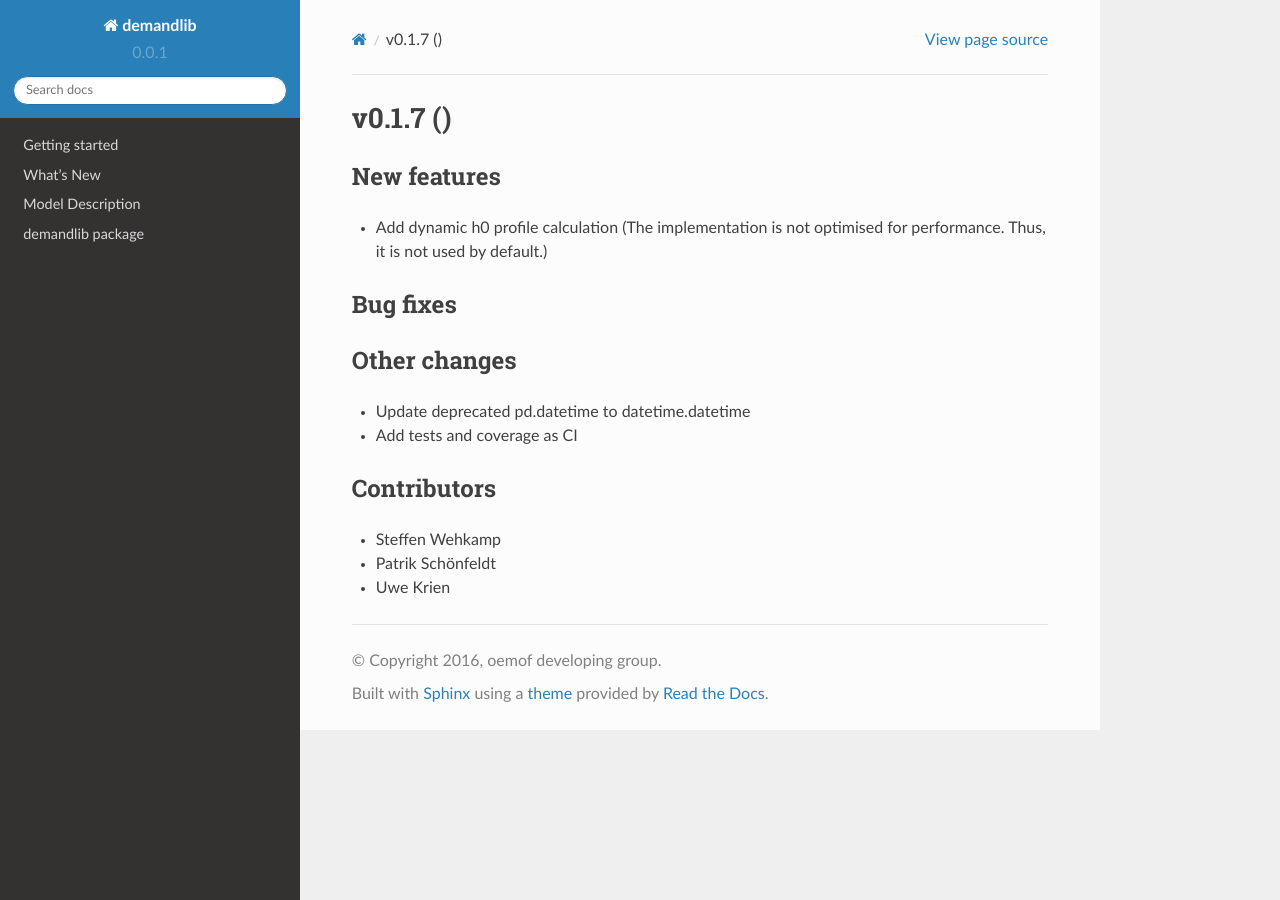
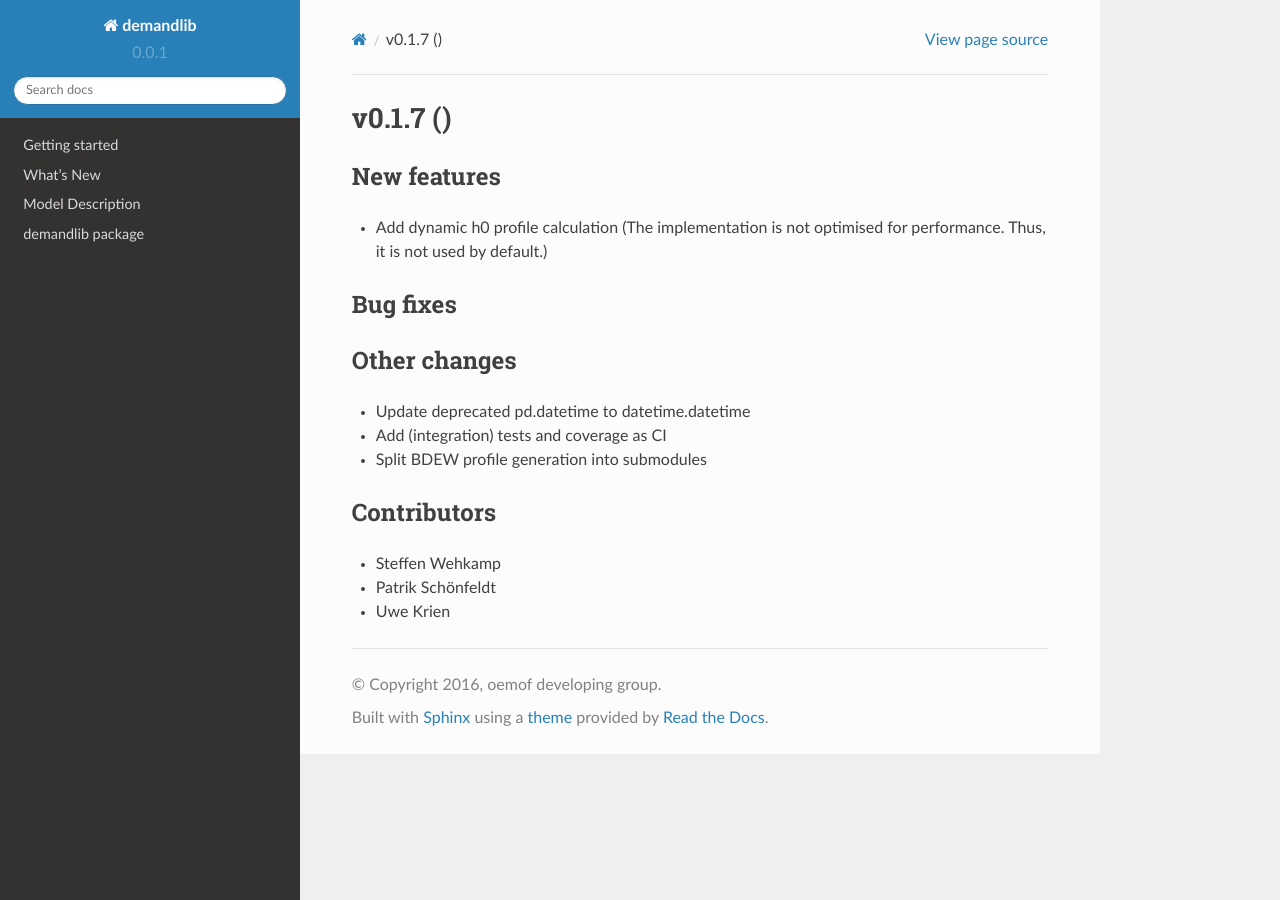
Before and after one commit to oemof/demandlib, a Sphinx documentation site: the page built from doc/whatsnew/v017.rst, in a window 1280 px wide. Built offline with Sphinx 7.4.7 and the Read the Docs theme 2.0.0, drawn with Linux system fonts in a browser that asks for light colours; formulas are drawn with MathJax 3.

Commit message:
Update whatsnew

```diff
--- a/doc/whatsnew/v017.rst
+++ b/doc/whatsnew/v017.rst
@@ -15,7 +15,8 @@ Bug fixes
 Other changes
 #############
 *   Update deprecated pd.datetime to datetime.datetime
-*   Add tests and coverage as CI
+*   Add (integration) tests and coverage as CI
+*   Split BDEW profile generation into submodules
 
 
 Contributors
```
